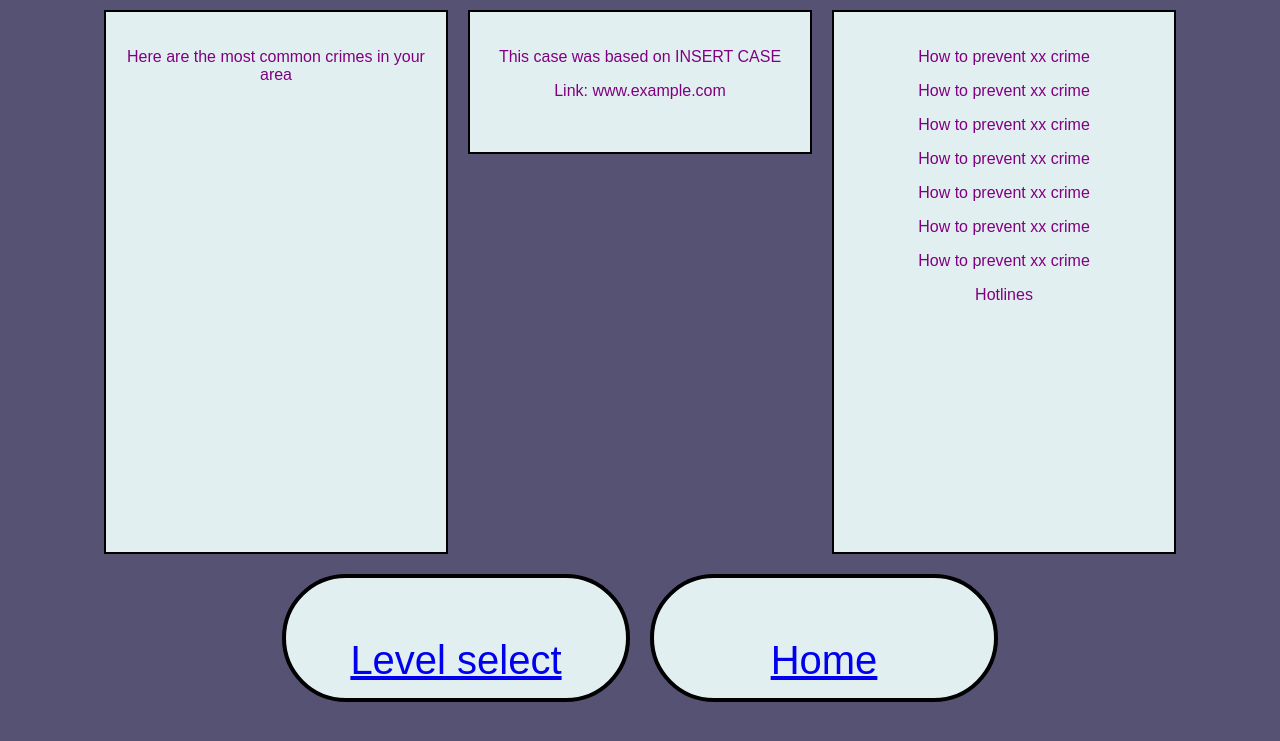
After one commit to mscotti1/Investigators_Onsite, a Flask app: page /statistics in a window 1280 px wide. The commit adds this page. Shown: the top 741 px of the page. Run offline with Flask 3, Linux system fonts and the light colour scheme.

```diff
--- a/app.py
+++ b/app.py
@@ -5,6 +5,7 @@ app = Flask(__name__)
 @app.route("/")
 def home():
     return render_template("home.html")
+
 @app.route("/statistics")
 def Statistics():
     return render_template("statistics_temp.html")
--- /dev/null
+++ b/templates/statistics_temp.html
@@ -0,0 +1,115 @@
+<!DOCTYPE html>
+<html lang="en">
+<head>
+  <meta charset="UTF-8">
+  <meta name="viewport" content="width=device-width, initial-scale=1.0">
+  <title>Crime Information Page</title>
+  <style>
+    body {
+      margin: 0;
+      padding: 0;
+      background-color: #555273;
+      color: purple;
+      font-family: Arial, sans-serif;
+    }
+
+    .container {
+      max-width: 1200px;
+      margin: auto;
+      display: flex;
+      flex-wrap: wrap;
+      justify-content: center;
+
+    }
+
+    .box {
+      width: 300px;
+      margin: 10px;
+      height:500px;
+      padding: 20px;
+      background-color: #E2EFF1;
+      border: 2px solid #000;
+      text-align: center;
+      cursor: pointer;
+      transition: background-color 0.3s;
+
+    }
+
+    .box:hover {
+      background-color: #fff;
+      color: purple;
+    }
+
+    .box-top-center {
+      align-self: flex-start;
+
+    }
+
+    .box-left {
+      align-self: flex-start;
+      height:100px;
+
+    }
+
+    .box-right {
+      align-self: flex-start;
+      height:500px;
+
+    }
+    .box-right2 {
+      align-self: flex-start;
+      height:150px;
+
+    }
+
+    .box-bottom-left {
+      align-self: flex-end;
+      height:80px;
+      border-radius: 80px;
+      font-size:40px;
+      border: 4px solid #000;
+    }
+
+    .box-bottom-right {
+      align-self: flex-end;
+        height:80px;
+        border-radius: 80px;
+        font-size:40px;
+        border: 4px solid #000;
+    }
+
+  </style>
+</head>
+<body>
+  <div class="container">
+    <div class="box box-top-center">
+        <p>Here are the most common crimes in your area</p>
+    </div>
+
+    <div class="box box-left">
+        <p>This case was based on INSERT CASE</p>
+        <p>Link: www.example.com</p>
+    </div>
+
+    <div class="box box-right">
+      <p>How to prevent xx crime</p>
+      <p>How to prevent xx crime</p>
+      <p>How to prevent xx crime</p>
+      <p>How to prevent xx crime</p>
+      <p>How to prevent xx crime</p>
+      <p>How to prevent xx crime</p>
+      <p>How to prevent xx crime</p>
+      <p>Hotlines</p>
+    </div>
+
+    <a href="https://example.com/level-select" class="box box-left box-bottom-left">
+      <p>Level select</p>
+    </a>
+
+    <a href="https://example.com/home" class="box box-right box-bottom-right">
+      <p>Home</p>
+    </a>
+    </div>
+  </div>
+</body>
+</html>
```
Also changed, not shown: static/main.css (+21 -5 lines), templates/interactive_temp.html (+10 -2 lines).
